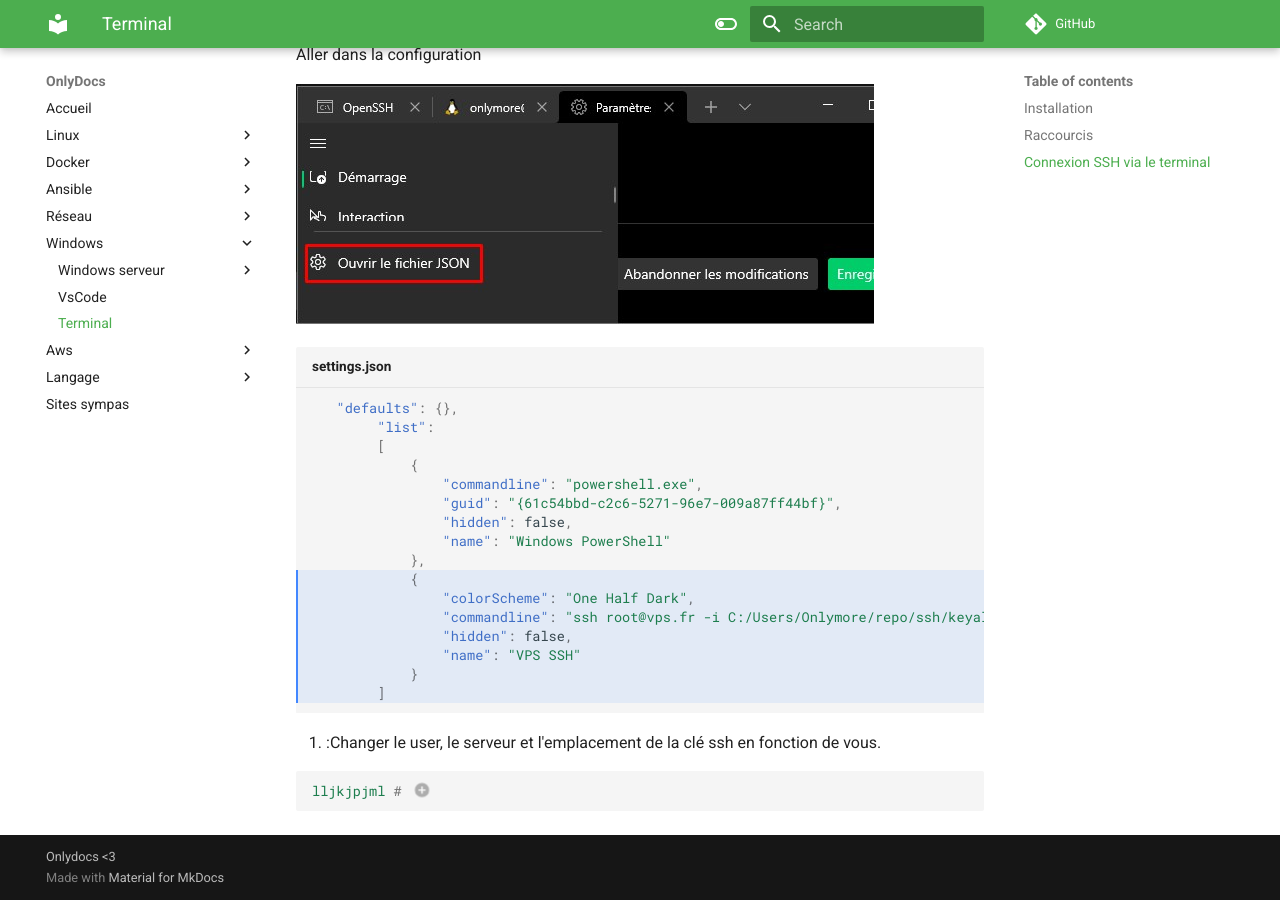
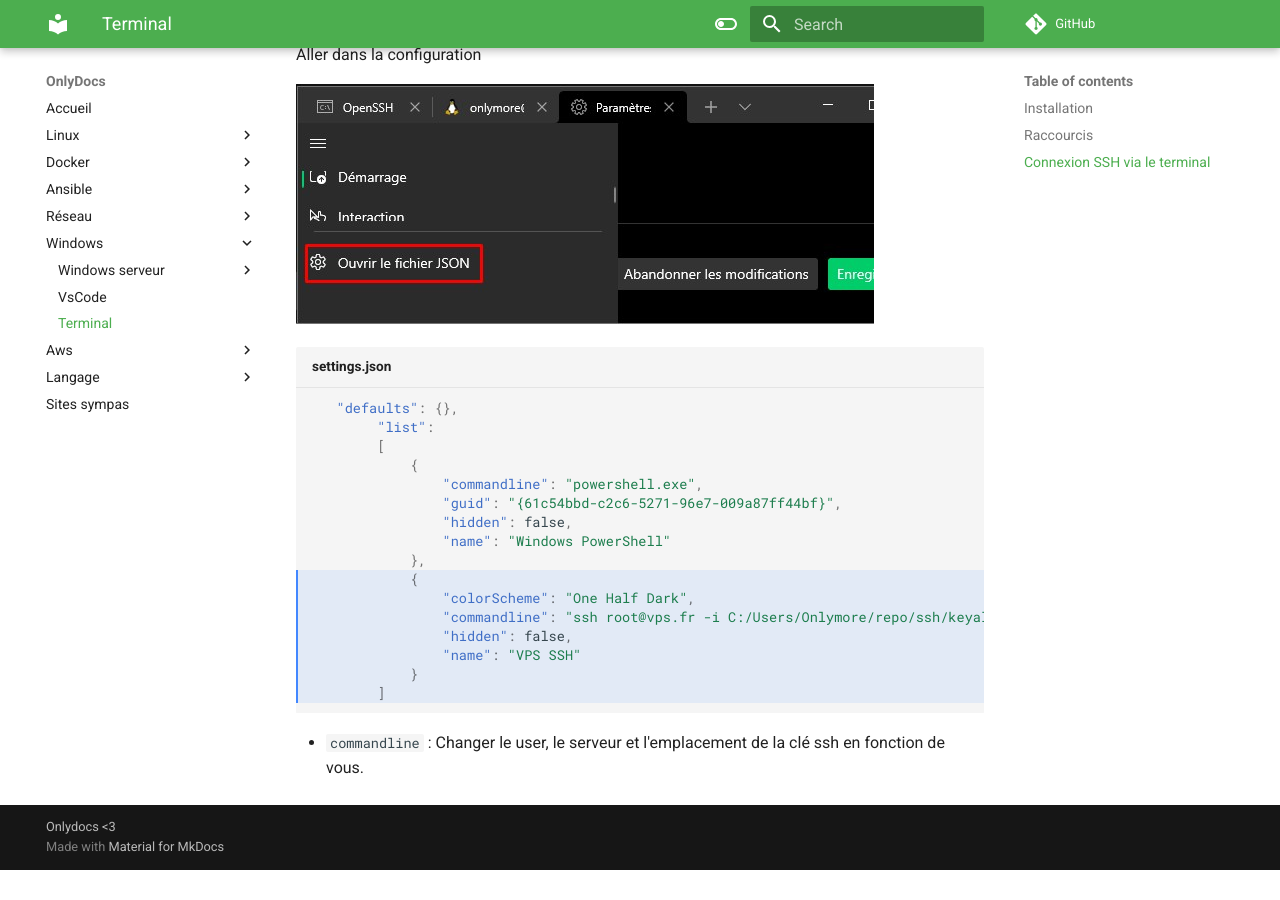
Before and after one commit to Theonlymore/OnlyDocs, an MkDocs documentation site: the page built from docs/windows/newTerminal.md, in a window 1280 px wide and 900 px high, scrolled down 727 px. Built offline with MkDocs 1.6.1 and Material for MkDocs 9.7.7, drawn with Linux system fonts in a browser that asks for light colours; comment, search, counter and statistics services are not loaded; after the commit the page ends 1597 px from its top, so only the background shows below that.

Commit message:
Update newTerminal.md

````diff
--- a/docs/windows/newTerminal.md
+++ b/docs/windows/newTerminal.md
@@ -37,17 +37,11 @@ Aller dans la configuration
             },
             {
                 "colorScheme": "One Half Dark",
-                "commandline": "ssh root@vps.fr -i C:/Users/Onlymore/repo/ssh/keyalex", # (1)
+                "commandline": "ssh root@vps.fr -i C:/Users/Onlymore/repo/ssh/keyalex",
                 "hidden": false,
                 "name": "VPS SSH"
             }
         ]
 ```
 
-1.  :Changer le user, le serveur et l'emplacement de la clé ssh en fonction de vous.
-
- ```yaml
- lljkjpjml # (1)
- ```
-
- 1. :jkfkdsfds
+- `commandline` : Changer le user, le serveur et l'emplacement de la clé ssh en fonction de vous.
````
